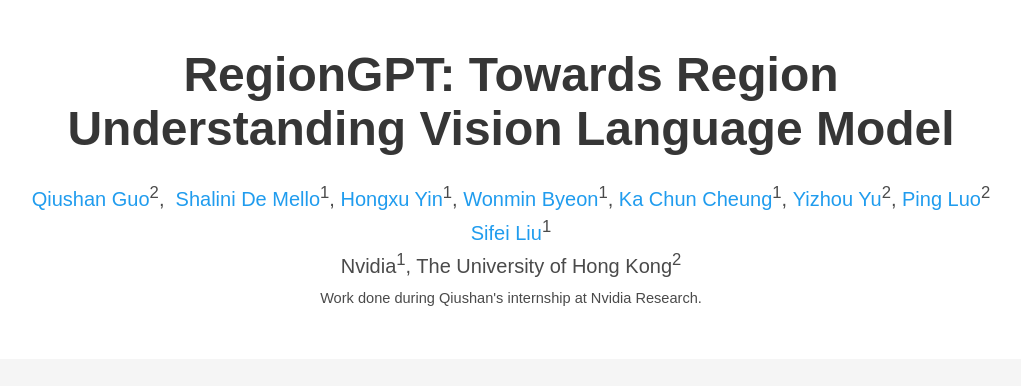
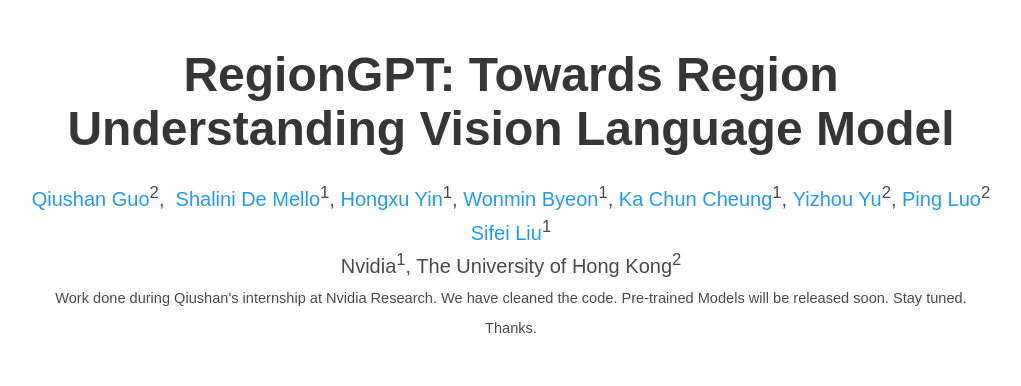
Before and after one commit to GuoQiushan/regiongpt.github.io, a plain HTML site: page index.html in a window 1280 px wide. Shown: the top 386 px of the page, without its empty margins (129-1150 px from the left). Drawn offline with nearby package versions, Linux system fonts and the light colour scheme; some icons are missing; a web font is replaced by a local one.

Commit message:
update homepage

```diff
--- a/index.html
+++ b/index.html
@@ -90,6 +90,7 @@
                   <!-- <sup>*</sup>Indicates equal contribution. <br>
                   <sup>†</sup>Indicates project lead. <sup>‡</sup>Indicates corresponding authors. <br> -->
                   Work done during Qiushan's internship at Nvidia Research.
+                  We have cleaned the code. Pre-trained Models will be released soon. Stay tuned. Thanks.
                 </small></span>
               </div>
 
```
